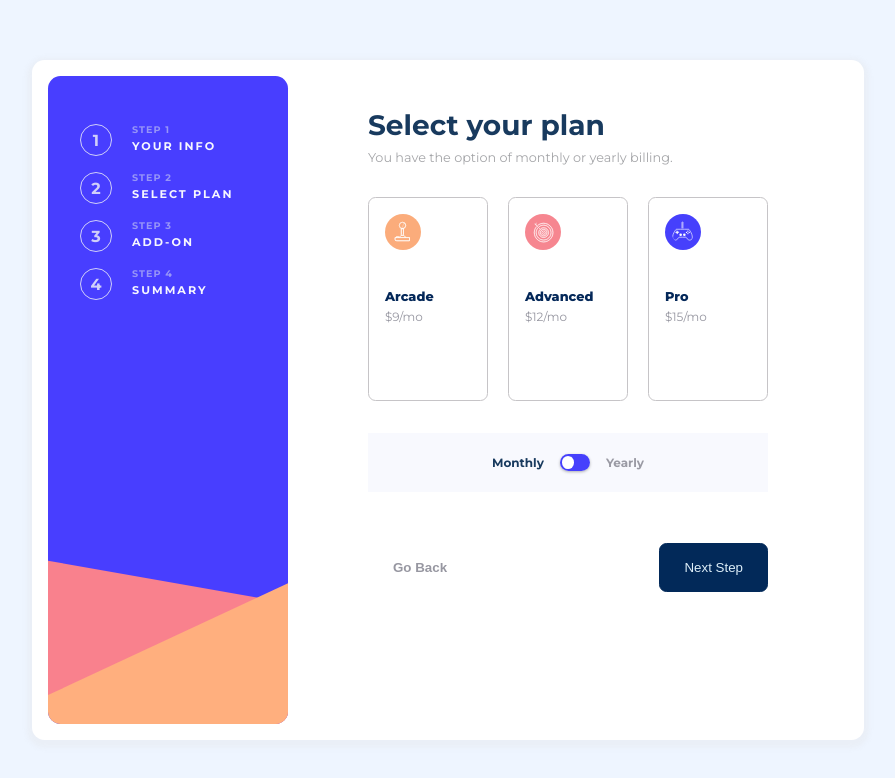
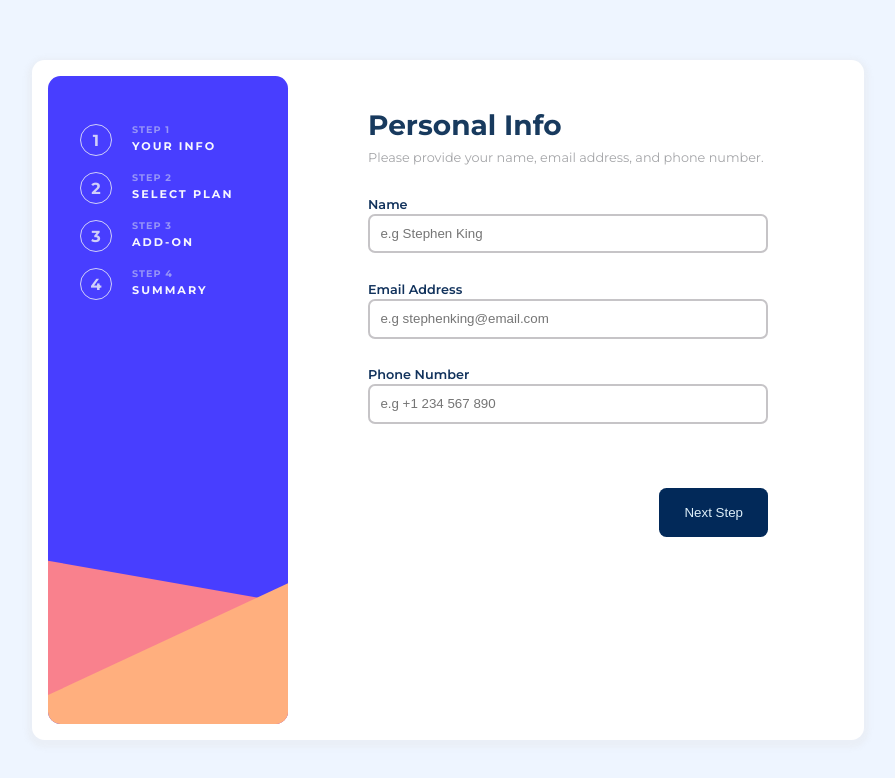
Before and after one commit to Mhmd-S/multi-step-form, a React (Create React App) app: page / in a window 1280 px wide. Shown: the top 778 px of the page, without its empty margins (192-1087 px from the left). Built offline with nearby package versions, Linux system fonts and the light colour scheme.

Commit message:
Added the functionality to 'Personal Info' tab

```diff
--- a/package.json
+++ b/package.json
@@ -8,6 +8,7 @@
     "@testing-library/user-event": "^13.5.0",
     "react": "^18.2.0",
     "react-dom": "^18.2.0",
+    "react-hook-form": "^7.43.0",
     "react-scripts": "5.0.1",
     "web-vitals": "^2.1.4"
   },
--- a/src/Components/Form.jsx
+++ b/src/Components/Form.jsx
@@ -13,7 +13,8 @@ const Form = () => {
   return (
     <div className="Form-container">
         <Tracker />
-        <FormPlans payTime={payTime} setPayTime={setPayTime} planType={planType} setPlanType={setPlanType}/>
+        {/* <FormPlans payTime={payTime} setPayTime={setPayTime} planType={planType} setPlanType={setPlanType}/> */}
+        <FormInfo/>
     </div>
   )
 }
--- a/src/Components/FormInfo.jsx
+++ b/src/Components/FormInfo.jsx
@@ -1,9 +1,14 @@
 import React from 'react'
 import "./Styles/FormInfo.css"
+import { useForm } from "react-hook-form"
 
-const FormInfo = () => {
+const FormInfo = ({hoistDataForm}) => {
+
+  const {register, handleSubmit, formState: { errors }} = useForm();
+  const onSubmit = data => console.log(data);
+
   return (
-    <form className='FormInfo-container'>
+    <form className='FormInfo-container' onSubmit={handleSubmit(onSubmit)}>
 
         <div className='FormInfo-header'>
           <h1>Personal Info</h1>
@@ -12,17 +17,27 @@ const FormInfo = () => {
 
         <div className="FormInfo-input-container">
           <label>Name</label>
-          <input placeholder="e.g Stephen King"></input>
+          <span className="error-field">{errors.name?.type == 'required' ? "Name Required" : undefined}</span>
+          <input
+          className={errors.name?.type == 'required' ? "invalid-input" : undefined}
+          placeholder="e.g Stephen King"
+          {...register("name", { required:true })}></input>
         </div>
 
         <div className="FormInfo-input-container">
           <label>Email Address</label>
-          <input placeholder="e.g Stephen King"></input>
+          <span className="error-field">{errors.name?.type == 'required' ? "Email Required" : undefined}</span>
+          <input  className={errors.email?.type == 'required' ? "invalid-input" : undefined}
+          placeholder="e.g stephenking@email.com"
+          {...register("email", { required:true })}></input>
         </div>
 
         <div className="FormInfo-input-container">
           <label>Phone Number</label>
-          <input placeholder="e.g Stephen King"></input>
+          <span className="error-field">{errors.name?.type == 'required' ? "Phone Required" : undefined}</span>
+          <input  className={errors.phone?.type == 'required' ? "invalid-input" : undefined}
+          placeholder="e.g +1 234 567 890"
+          {...register("phone", { required:true })}></input>
         </div>
 
         <button className="FormInfo-button">Next Step</button>
--- a/src/Components/FormPlans.jsx
+++ b/src/Components/FormPlans.jsx
@@ -1,4 +1,5 @@
 import React from 'react'
+import {useForm} from 'react-hook-form'
 import './Styles/FormPlans.css'
 
 const FormPlans = ({payTime, setPayTime, planType, setPlanType}) => {
--- a/src/Components/Styles/FormInfo.css
+++ b/src/Components/Styles/FormInfo.css
@@ -25,8 +25,10 @@
 
 .FormInfo-input-container{
     width: 100%;
-    display: flex;
-    flex-direction: column;
+    display: grid;
+    grid-template-areas: "l e"
+                        "i i"  ;
+    grid-template-columns: 70% 30%;
     margin-bottom: 1.8rem;
 }
 
@@ -35,12 +37,32 @@
     color:#11325c;
     font-weight: 600;
     padding-bottom: 0.1rem;
+    grid-area: l;
+}
+
+.error-field {
+    grid-area: e;
+    display: inline-block;
+    height: 1rem;
+    font-size: 0.7rem;
+    font-weight: 600;
+    color:red;
 }
 
 .FormInfo-input-container input{
-    border: 1px solid #c6c4c7;
+    border: 2px solid #c6c4c7;
     border-radius: 7px;
     padding: 0.65rem;
+    grid-area: i;
+}
+
+.FormInfo-input-container input:focus{
+    border: 2px solid #918bbc;
+    outline: none;
+}
+
+.invalid-input {
+    border: 2px solid red !important;
 }
 
 .FormInfo-button {
@@ -50,6 +72,8 @@
     background-color: #022959;
     color: #ddeef8;
     border-radius: 7.5px;
+    cursor: pointer;
+    border: 1px solid transparent;
 }
 
 .FormInfo-button:hover{
```
Also changed, not shown: 1 other file (tests, documents, lock files or other folders).
